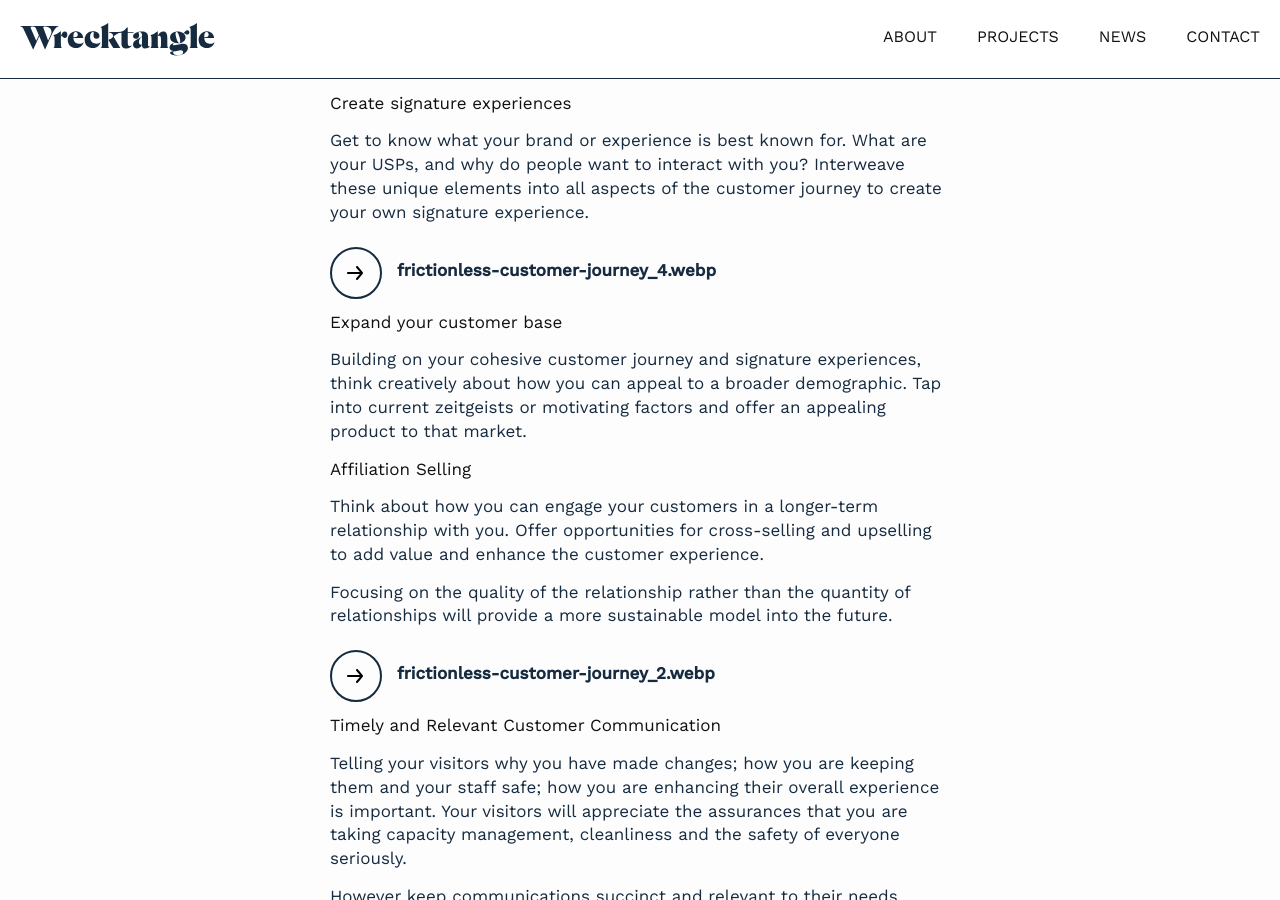
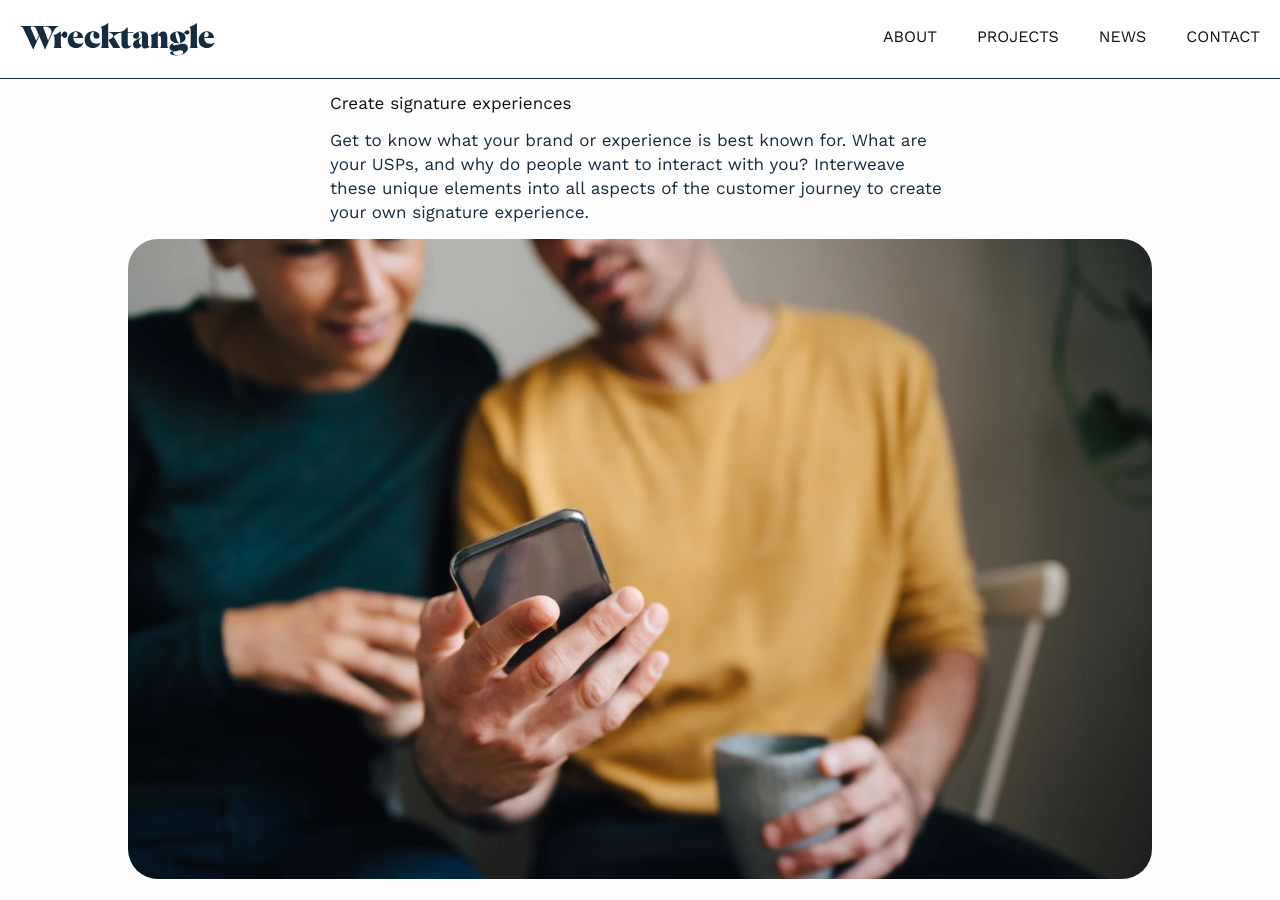
Before and after one commit to HarryFischer/wrecktangle, a Jekyll site: the page built from _posts/2021-05-22-creating-a-frictionless-customer-journey.markdown, in a window 1280 px wide and 900 px high, scrolled down 2203 px. Built offline with Jekyll 4.4.1, drawn with Linux system fonts in a browser that asks for light colours; some web fonts are replaced.

Commit message:
Updated Creating A Frictionless Customer Journey

```diff
--- a/_posts/2021-05-22-creating-a-frictionless-customer-journey.markdown
+++ b/_posts/2021-05-22-creating-a-frictionless-customer-journey.markdown
@@ -38,7 +38,7 @@ Understanding how your customers interact with your experience will lead to key
 
 Get to know what your brand or experience is best known for. What are your USPs, and why do people want to interact with you? Interweave these unique elements into all aspects of the customer journey to create your own signature experience.
 
-[frictionless-customer-journey_4.webp](/wrecktangle/uploads/frictionless-customer-journey_4.jpg)
+![frictionless-customer-journey_4.webp](/wrecktangle/uploads/frictionless-customer-journey_4.jpg)
 
 ### Expand your customer base
 
@@ -50,7 +50,7 @@ Think about how you can engage your customers in a longer-term relationship with
 
 Focusing on the quality of the relationship rather than the quantity of relationships will provide a more sustainable model into the future.
 
-[frictionless-customer-journey_2.webp](/wrecktangle/uploads/frictionless-customer-journey_2.jpg)
+![frictionless-customer-journey_2.webp](/wrecktangle/uploads/frictionless-customer-journey_2.jpg)
 
 ### Timely and Relevant Customer Communication
 
```
